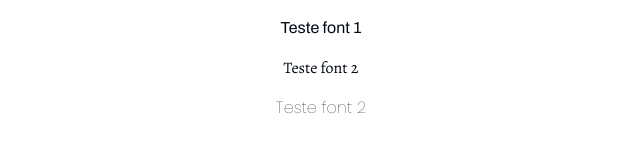
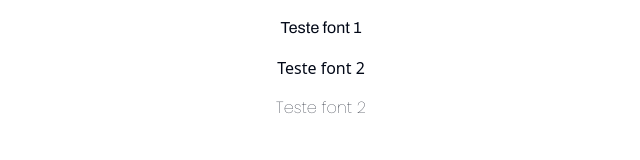
Before and after one commit to LuizLimaDev/vigor-imob, a Next.js app: page / in a window 1280 px wide. Shown: the top 160 px of the page, without its empty margins (319-959 px from the left). Built offline with nearby package versions, Linux system fonts and the light colour scheme.

Commit message:
chore: update configs

```diff
--- a/app/globals.css
+++ b/app/globals.css
@@ -4,6 +4,11 @@
 
 @layer base {
   :root {
+    --VIblack: 0, 0%, 0%;
+    --VIwhite: 0, 0%, 99%;
+    --VIblue: 239, 94%, 19%;
+    --VIgreen: 156, 100%, 40%;
+
     --background: 0 0% 100%;
     --foreground: 222.2 84% 4.9%;
 
--- a/package.json
+++ b/package.json
@@ -10,11 +10,14 @@
     "prepare": "husky"
   },
   "dependencies": {
+    "@radix-ui/react-select": "^2.0.0",
+    "@typescript-eslint/parser": "^7.9.0",
     "class-variance-authority": "^0.7.0",
     "clsx": "^2.1.1",
     "git-commit-msg-linter": "^5.0.7",
     "lucide-react": "^0.378.0",
     "next": "14.2.3",
+    "prettier-eslint": "^16.3.0",
     "react": "^18",
     "react-dom": "^18",
     "tailwind-merge": "^2.3.0",
@@ -24,7 +27,7 @@
     "@types/node": "^20",
     "@types/react": "^18",
     "@types/react-dom": "^18",
-    "eslint": "^8",
+    "eslint": "^8.57.0",
     "eslint-config-next": "14.2.3",
     "postcss": "^8",
     "prettier": "^3.2.5",
--- a/tailwind.config.ts
+++ b/tailwind.config.ts
@@ -22,7 +22,7 @@ const config = {
     extend: {
       fontFamily: {
         archivo: "var(--font-archivo)",
-        alefreya: "var(--font-alefreya)",
+        alegreya: "var(--font-alefreya)",
         poppins: "var(--font-poppins)",
       },
       colors: {
```
Also changed, not shown: 1 other file (tests, documents, lock files or other folders). Lines whose indentation alone changed are shown as unchanged.
